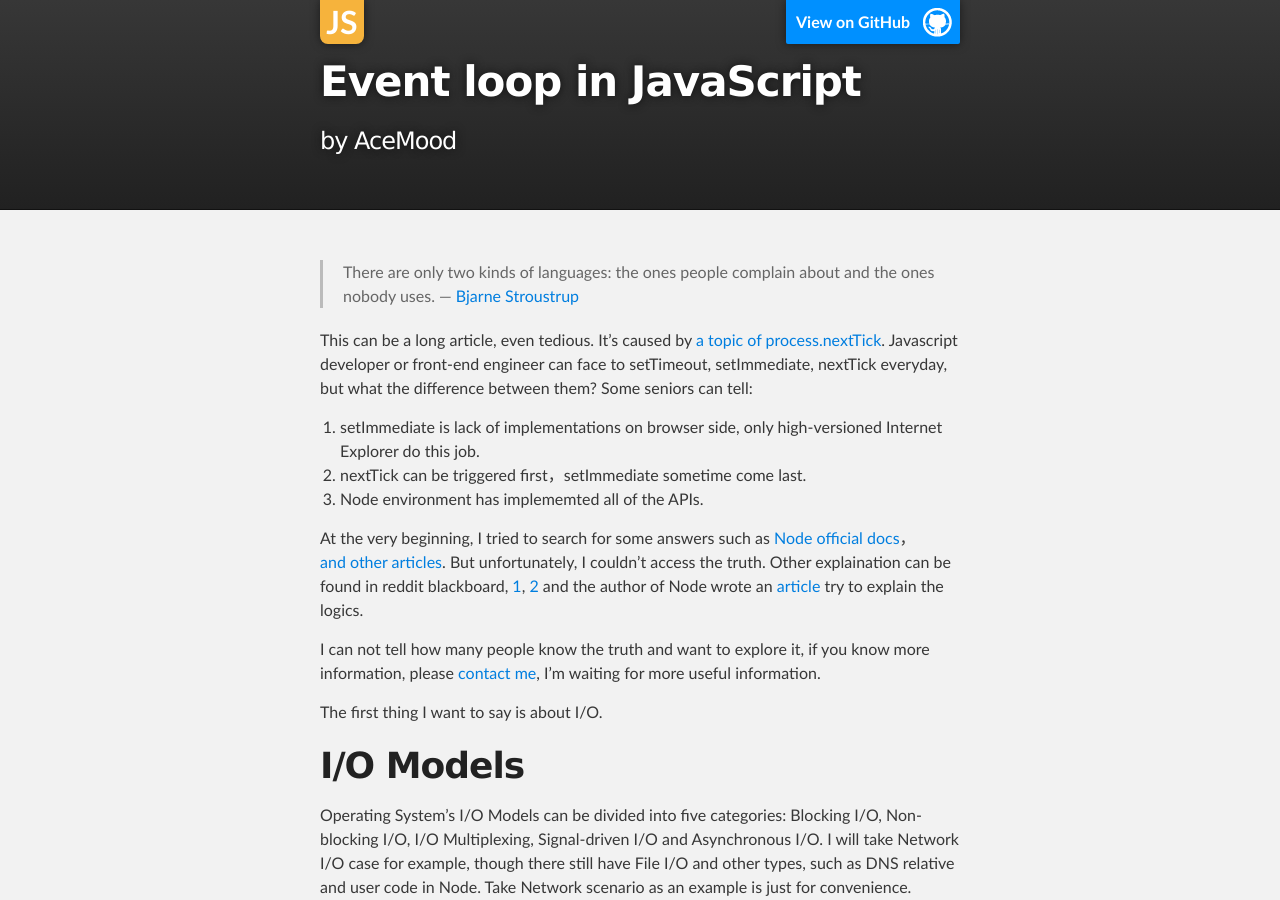
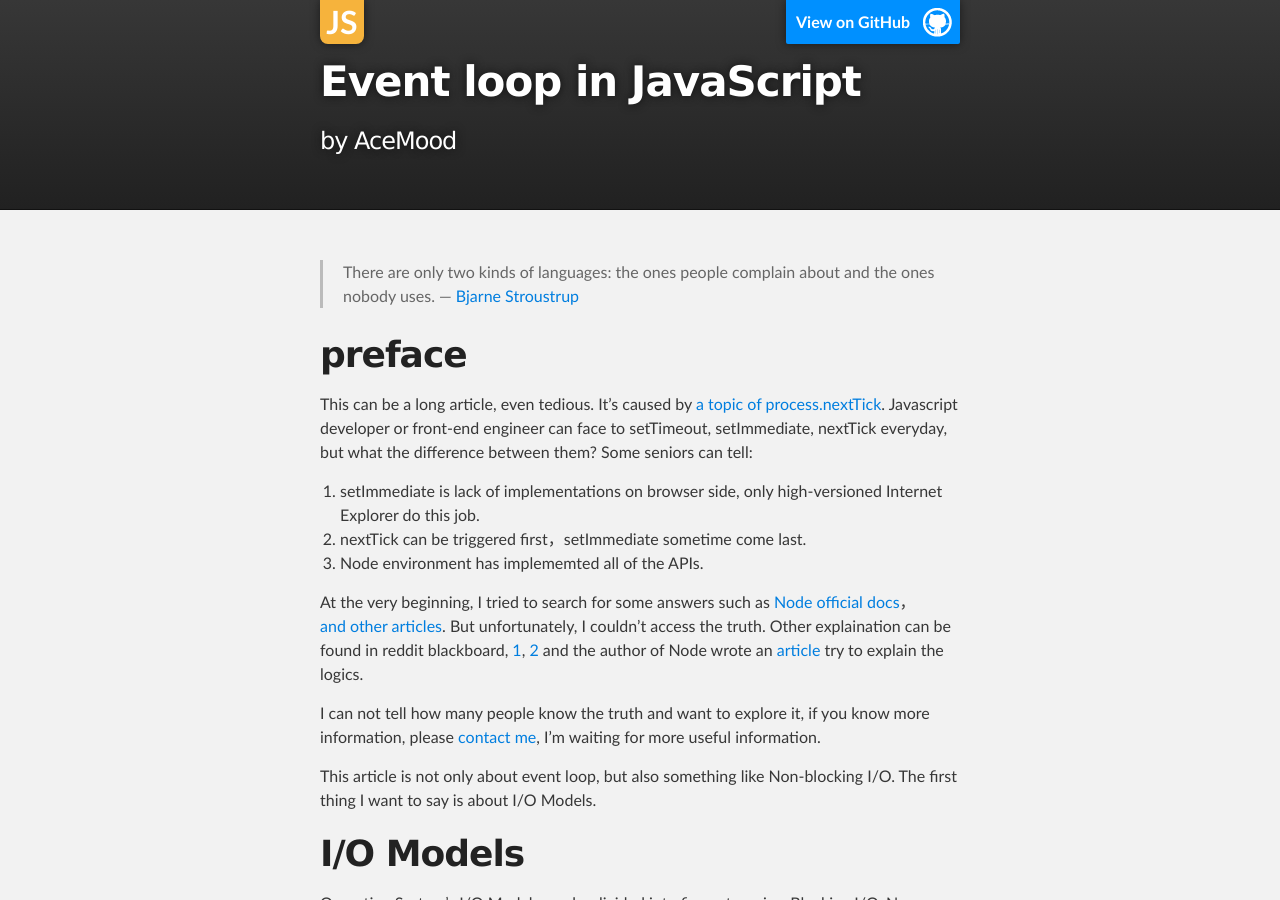
Before and after one commit to AceMood/AceMood.github.io, a Jekyll site: the page built from _posts/2016-02-01-event-loop-in-javascript.md, in a window 1280 px wide and 900 px high. Built offline with Jekyll 4.4.1, drawn with Linux system fonts in a browser that asks for light colours.

Commit message:
dev posts

```diff
--- a/_posts/2016-02-01-event-loop-in-javascript.md
+++ b/_posts/2016-02-01-event-loop-in-javascript.md
@@ -10,6 +10,8 @@ keywords: Node, non-blocking, event loop, javascript, setTimeout, nextTick, setI
 
 > There are only two kinds of languages: the ones people complain about and the ones nobody uses.     --- <a class="authorOrTitle" href="https://www.goodreads.com/author/show/64947.Bjarne_Stroustrup">Bjarne Stroustrup</a>
 
+# preface
+
 This can be a long article, even tedious. It's caused by <a title="problem" href="https://gist.github.com/mmalecki/1257394" target="_blank">a topic of process.nextTick</a>. Javascript developer or front-end engineer can face to setTimeout, setImmediate, nextTick everyday, but what the difference between them? Some seniors can tell:
 
 1. setImmediate is lack of implementations on browser side, only high-versioned Internet Explorer do this job.
@@ -20,7 +22,7 @@ At the very beginning, I tried to search for some answers such as <a href="https
 
 I can not tell how many people know the truth and want to explore it, if you know more information, please <a href="mailto:zmike86@gmail.com">contact me</a>, I'm waiting for more useful information.
 
-The first thing I want to say is about I/O.
+This article is not only about event loop, but also something like Non-blocking I/O. The first thing I want to say is about I/O Models.
 
 # I/O Models
 
```
